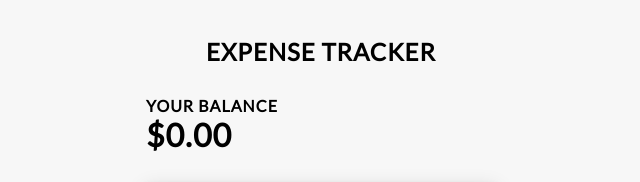
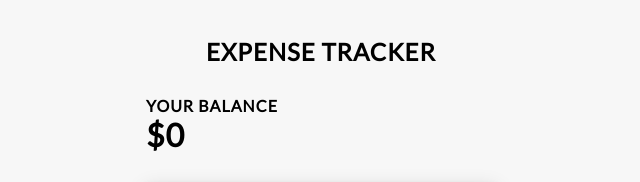
Before and after one commit to zeeshanali1993/expense-tracker-app, a React (Create React App) app: page / in a window 1280 px wide. Shown: the top 182 px of the page, without its empty margins (319-959 px from the left). Built offline with nearby package versions, Linux system fonts and the light colour scheme.

Commit message:
ShowBalance component passed useState

```diff
--- a/src/App.js
+++ b/src/App.js
@@ -1,15 +1,19 @@
-import React from 'react';
+import React, { useState } from 'react';
 import { Header } from './components/header';
 import { Balance } from './components/balance';
 import { Incomeexpense } from './components/incomeexpense';
 import { Transactionlist } from './components/transactionlist';
 import { Newtransaction } from './components/newtransaction';
+import Context from './statehandlers/Context';
 
 import './App.css';
 
 function App()
 {
+  let userBalance = useState(0);
+  // console.log(userBalance);
   return (
+    <Context.Provider value={userBalance}>
       <div>
         <Header />
         <div className='container'>
@@ -19,6 +23,7 @@ function App()
           <Newtransaction />
         </div>
       </div>
+    </Context.Provider>
   );
 }
 
--- a/src/components/balance.js
+++ b/src/components/balance.js
@@ -1,11 +1,14 @@
-import React from 'react'
+import React, { useContext } from 'react';
+import userBalanceContext from '../statehandlers/Context';
 
 export const Balance = () =>
 {
+    let userBalance = useContext(userBalanceContext);
+    console.log(userBalance);
     return (
         <div className='container'>
             <h4>Your balance</h4>
-            <h1 id='balance'>$0.00</h1>
+            <h1 id='balance'>${userBalance[0]}</h1>
         </div>
     )
 }
--- a/src/index.js
+++ b/src/index.js
@@ -3,12 +3,7 @@ import ReactDOM from 'react-dom';
 import App from './App';
 // import * as serviceWorker from './serviceWorker';
 
-ReactDOM.render(
-  // <React.StrictMode>
-  <App />,
-  // </React.StrictMode>,
-  document.getElementById('root')
-);
+ReactDOM.render(<App />, document.getElementById('root'));
 
 // If you want your app to work offline and load faster, you can change
 // unregister() to register() below. Note this comes with some pitfalls.
--- a/src/statehandlers/Context.js
+++ b/src/statehandlers/Context.js
@@ -0,0 +1,5 @@
+import React, { createContext } from 'react';
+
+const userBalanceContext = createContext(0);
+
+export default userBalanceContext;
```
Lines whose indentation alone changed are shown as unchanged.
